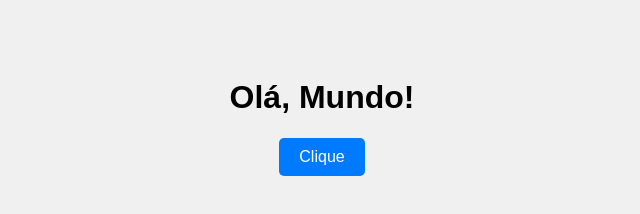
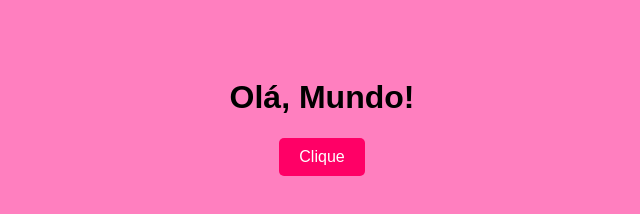
Before and after one commit to Giovane-I/Web-Design, a plain HTML site: page index.html in a window 1280 px wide. Shown: the whole page, without its empty margins (318-958 px from the left). Drawn offline with Linux system fonts and the light colour scheme.

Commit message:
Update style.css

```diff
--- a/style.css
+++ b/style.css
@@ -1,19 +1,19 @@
-body {
+body{
     font-family: Arial, sans-serif;
-    background-color: #f0f0f0;
+    background-color:rgb(255, 127, 191);
     text-align: center;
     padding: 50px;
 }
 
 button {
     padding: 10px 20px;
-    background-color: #007BFF;
+    background-color:rgb(255, 0, 102);
     border: none;
     color: white;
     font-size: 16px;
     border-radius: 5px;
 }
 
-button:hover {
-    background-color: #0056b3;
+button:hover{
+    background-color: #0056b3
 }
```
